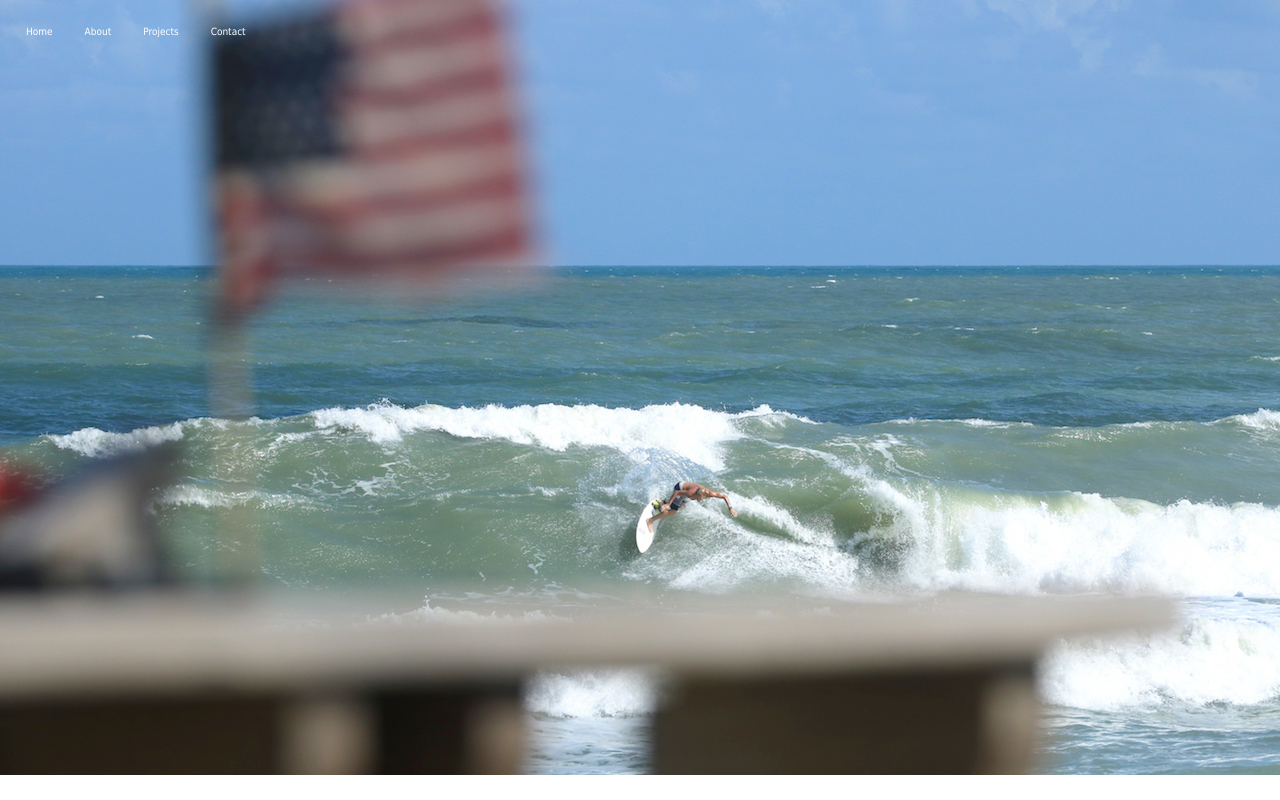
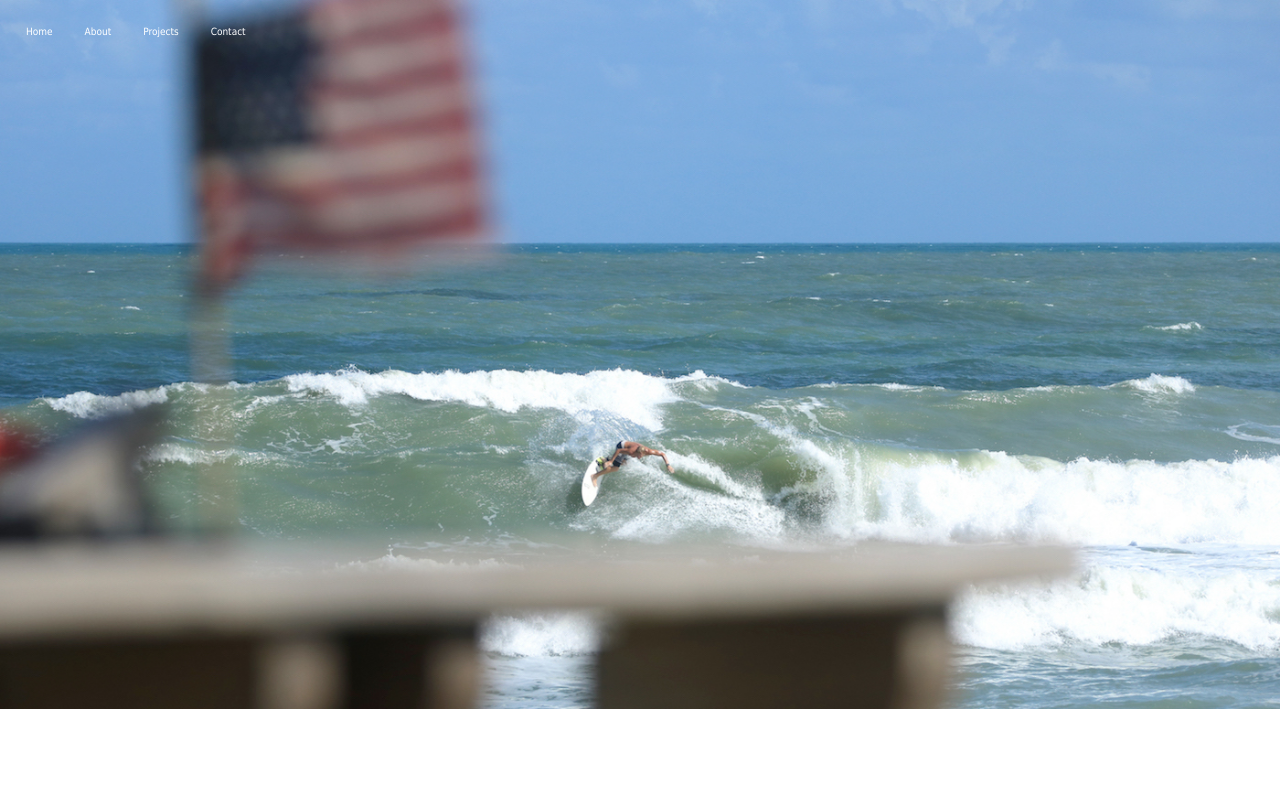
Before and after one commit to tylercoverstone/tylercoverstone.github.io, a plain HTML site: page index.html in a window 1280 px wide. Drawn offline with nearby package versions, Linux system fonts and the light colour scheme; some packages are replaced by stand-ins of ours; a script that the page names is missing.

Commit message:
background img

```diff
--- a/index.html
+++ b/index.html
@@ -17,7 +17,8 @@
 
 	</head>
 
-	<body class="fixedBackground">
+	<body>
+	<img src="images/surfBackground.jpg" alt="" class="backgroundImg">
 	<div class="header" ng-controller="HeaderCtrl">
 		<ul>
 			<li ng-class="{active: nav.isActive('/intro')}"><a href="#/intro" style="color: white;">Home</a></li>
--- a/style.css
+++ b/style.css
@@ -14,6 +14,13 @@ p {
 	background-image: url("images/surfBackground.JPG");
 	background-repeat: no-repeat;
 	width: 100%;
+}
+.backgroundImg {
+	z-index: -1;
+	width: 100%;
+	position: absolute;
+	top: 0;
+	left: 0;
 }
 .greetingHeader {
 	width: 100%;
```
